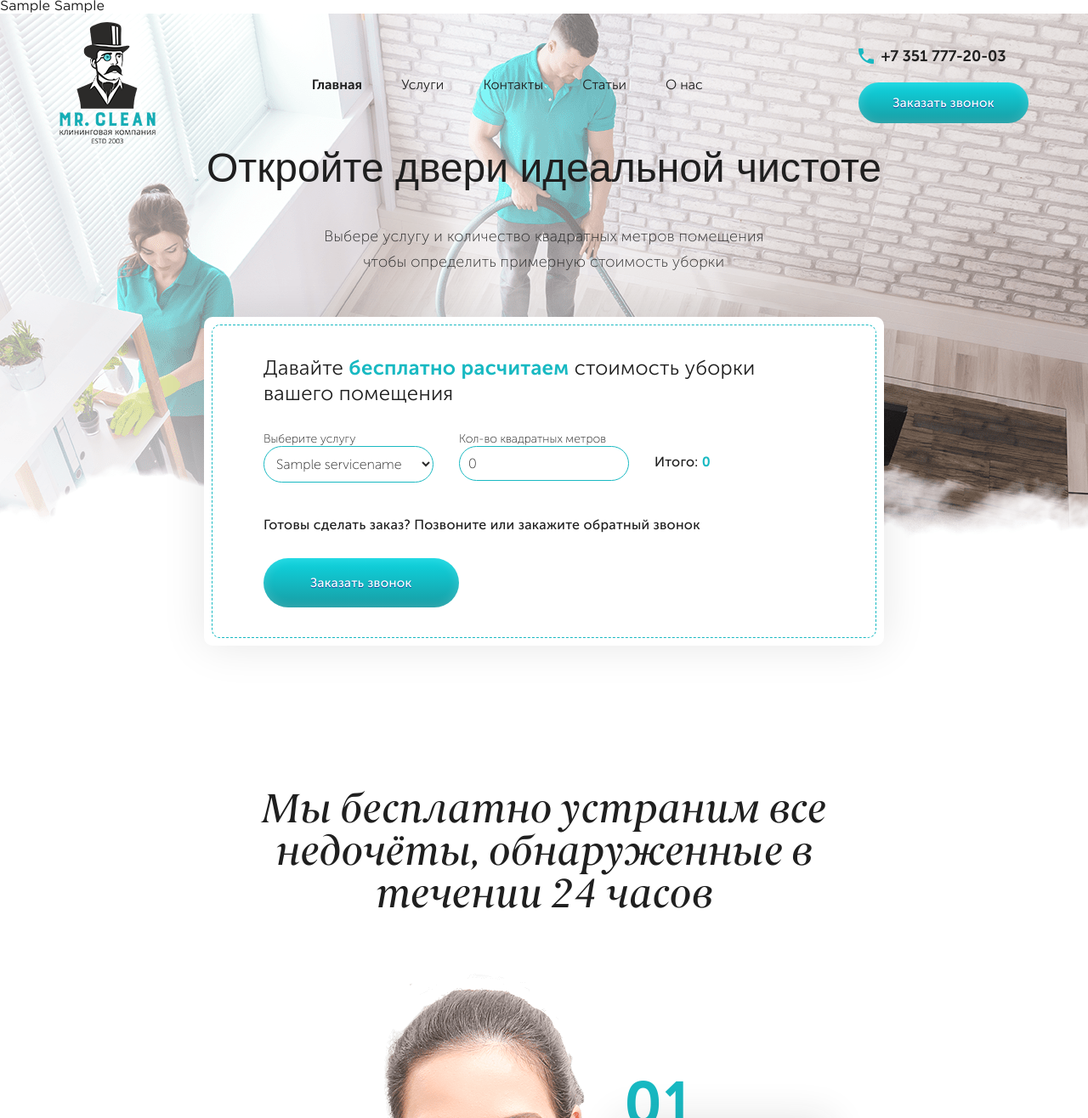
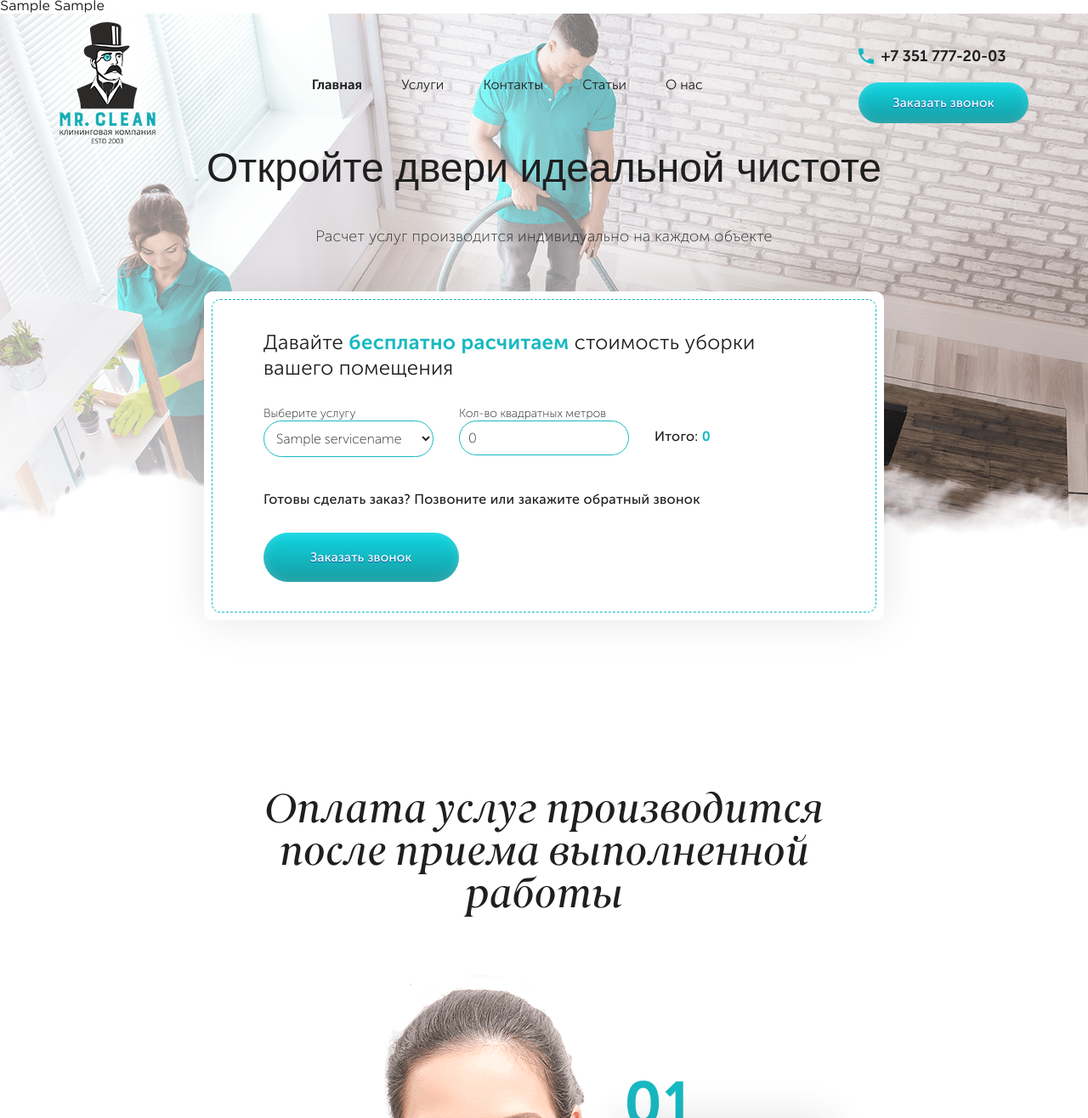
Before and after one commit to skiboorg/misterclean, a Django app: page / in a window 1280 px wide; the page is wider, and only the part inside the window is pictured. Shown: the top 1316 px of that part at 85% size. Run offline with Django 3.2, Linux system fonts and the light colour scheme; tables that the repository leaves empty hold one stand-in row (values such as "Sample post"); grey boxes marked "Sample" are stand-in pictures; parts of the project's set-up code (start-up, migrations or seed data) failed here and were passed over; some libraries are stand-ins or nearby versions; some web fonts are replaced.

Commit message:
new blog

```diff
--- a/pages/models.py
+++ b/pages/models.py
@@ -31,6 +31,7 @@ class ServiceName(models.Model):
     pageText = RichTextUploadingField('Текст на страницу с услугой (отображается внизу страницы) ', blank=True, null=True)
     isAtHome = models.BooleanField('Отображать на главной?', default=False)
     isInCalc = models.BooleanField('Отображать в калькуляторе?', default=False)
+    show_calc = models.BooleanField('Отображать калькулятор на странице', default=True)
 
 
     def save(self, *args, **kwargs):
--- a/static/css/style.css
+++ b/static/css/style.css
@@ -912,7 +912,7 @@ select:focus {
   font: 18px "MuseoSansCyrl-100", sans-serif;
   line-height: 30px;
   letter-spacing: 0.27px;
-  max-width: 520px;
+  max-width: 550px;
   margin: 0 auto;
   text-align: center;
 }
--- a/templates/header_index.html
+++ b/templates/header_index.html
@@ -27,8 +27,7 @@
     <div class="container  header-inner">
 
         <h1>Откройте двери идеальной чистоте</h1>
-        <p class="not-visible-sm">Выбере услугу и количество квадратных метров помещения
-            чтобы определить примерную стоимость уборки</p>
+        <p class="not-visible-sm">Расчет услуг производится индивидуально на каждом объекте</p>
 
        {% include 'pages/form.html' %}
     </div><!-- // header-inner -->
--- a/templates/pages/index.html
+++ b/templates/pages/index.html
@@ -24,7 +24,7 @@
     {% include 'header_index.html' %}
   <div class="main">
     <section class="feature">
-        <h3>Мы бесплатно устраним все недочёты, обнаруженные в течении 24 часов</h3>
+        <h3>Оплата услуг производится после приема выполненной работы</h3>
         <div class="feature-wrapper">
             <div class="container feature-relative">
                 <div class=" feature-inner">
--- a/templates/pages/service.html
+++ b/templates/pages/service.html
@@ -27,7 +27,9 @@
             <div class="section-header">
                 <h1>{{ currentService.page_h1 }}</h1>
             </div>
+            {% if currentService.show_calc %}
             {% include 'pages/form.html' %}
+            {% endif %}
         </section>
         {% if currentService.serviceprice_set.all %}
             <section  class="service-prices">
```
Also changed, not shown: pages/migrations/0022_servicename_show_calc.py (added).
